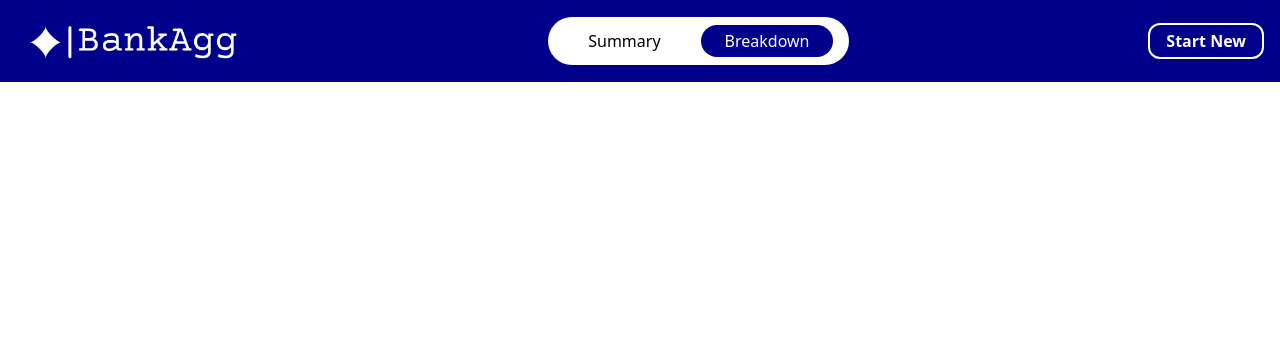
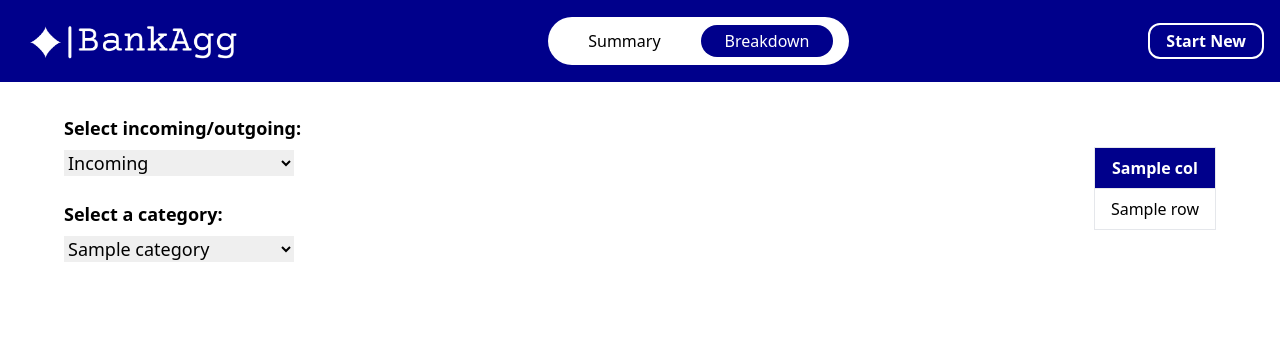
Before and after one commit to dhruvalk/bank_aggregator_app, a Flask app: template app/templates/breakdownTable.html in a window 1280 px wide. Shown: the top 342 px of the page. Run offline with Flask 3, Linux system fonts and the light colour scheme; the template is opened without the code that fills it: most values are stand-ins (such as "Sample title", 1, 10 or a date in 2020); some libraries are stand-ins or nearby versions.

Commit message:
breakdown page

```diff
--- a/app/templates/breakdownTable.html
+++ b/app/templates/breakdownTable.html
@@ -13,5 +13,147 @@
   </head>
   <body>
     {{ headerComponent('Breakdown') }}
+    <div class="flex flex-row my-8 mx-16 gap-6 justify-between">
+      <div class="flex flex-col w-1/3 gap-6 text-lg">
+        <div class="flex flex-col gap-2 text-lg">
+          <p class="font-bold">Select incoming/outgoing:</p>
+          <select id="tableSelect" class="w-3/5">
+            <option value="incoming">Incoming</option>
+            <option value="outgoing">Outgoing</option>
+          </select>
+        </div>
+        <div id="in_categories" class="flex flex-col gap-2 text-lg">
+          <p class="font-bold">Select a category:</p>
+          <select id="inCategorySelect" class="w-3/5 text-black">
+            {% for category in in_categories %}
+            <option class="text-black" value="{{ category }}">
+              {{ category }}
+            </option>
+            {% endfor %}
+          </select>
+        </div>
+        <div
+          id="out_categories"
+          class="flex flex-col gap-2 text-lg"
+          style="display: none"
+        >
+          <p class="font-bold">Select a category:</p>
+          <select id="outCategorySelect" class="w-3/5 text-black">
+            {% for category in out_categories %}
+            <option class="text-black" value="{{ category }}">
+              {{ category }}
+            </option>
+            {% endfor %}
+          </select>
+        </div>
+      </div>
+      <div class="flex justify-end items-center">
+        <table id="inTable" class="table table-auto">
+          <thead class="table-header-group">
+            <tr>
+              {% for col in in_df.columns %}
+              <th class="border px-4 py-2 bg-[#00008B] text-white">
+                {{ col }}
+              </th>
+              {% endfor %}
+            </tr>
+          </thead>
+          <tbody id="inTableBody">
+            {% for index, row in in_df.iterrows() %}
+            <tr>
+              {% for col in in_df.columns %}
+              <td class="border px-4 py-2">{{ row[col] }}</td>
+              {% endfor %}
+            </tr>
+            {% endfor %}
+          </tbody>
+        </table>
+        <table id="outTable" class="table table-auto" style="display: none">
+          <thead class="table-header-group">
+            <tr>
+              {% for col in out_df.columns %}
+              <th class="border px-4 py-2 bg-[#00008B] text-white">
+                {{ col }}
+              </th>
+              {% endfor %}
+            </tr>
+          </thead>
+          <tbody id="outTableBody">
+            {% for index, row in out_df.iterrows() %}
+            <tr>
+              {% for col in out_df.columns %}
+              <td class="border px-4 py-2">{{ row[col] }}</td>
+              {% endfor %}
+            </tr>
+            {% endfor %}
+          </tbody>
+        </table>
+      </div>
+    </div>
+    <script>
+      document
+        .getElementById("inCategorySelect")
+        .addEventListener("change", filterByCategory, false);
+
+      document
+        .getElementById("outCategorySelect")
+        .addEventListener("change", filterByCategory, false);
+
+      function filterByCategory() {
+        var selectedCategory = this.value; // Get the selected category
+        console.log(selectedCategory);
+        if (document.getElementById("tableSelect").value === "incoming") {
+          var tableRows = document
+            .getElementById("inTableBody")
+            .getElementsByTagName("tr");
+        } else {
+          var tableRows = document
+            .getElementById("outTableBody")
+            .getElementsByTagName("tr");
+        }
+        if (selectedCategory == "All") {
+          for (var i = 0; i < tableRows.length; i++) {
+            tableRows[i].style.display = "";
+          }
+          return;
+        }
+        for (var i = 0; i < tableRows.length; i++) {
+          var cells = tableRows[i].getElementsByTagName("td"); // Get the category cell
+          for (var j = 0; j < cells.length; j++) {
+            console.log(cells[j].textContent);
+            if (cells[j].textContent === selectedCategory) {
+              tableRows[i].style.display = ""; // Show the row if the category matches
+            } else {
+              tableRows[i].style.display = "none"; // Hide the row if the category doesn't match
+            }
+          }
+        }
+      }
+
+      document
+        .getElementById("tableSelect")
+        .addEventListener("change", displayTable, false);
+
+      function displayTable() {
+        var selectedTableType = this.value;
+        var outTable = document.getElementById("outTable");
+        var inTable = document.getElementById("inTable");
+        var in_categories_select = document.getElementById("in_categories");
+        var out_categories_select = document.getElementById("out_categories");
+        if (selectedTableType === "outgoing") {
+          console.log(selectedTableType);
+          outTable.style.display = "block";
+          out_categories_select.style.display = "block";
+          inTable.style.display = "none";
+          in_categories_select.style.display = "none";
+        } else {
+          console.log(selectedTableType);
+          outTable.style.display = "none";
+          inTable.style.display = "block";
+          in_categories_select.style.display = "block";
+          out_categories_select.style.display = "none";
+        }
+      }
+    </script>
   </body>
 </html>
```
Also changed, not shown: app/routes.py (+27 -22 lines).
